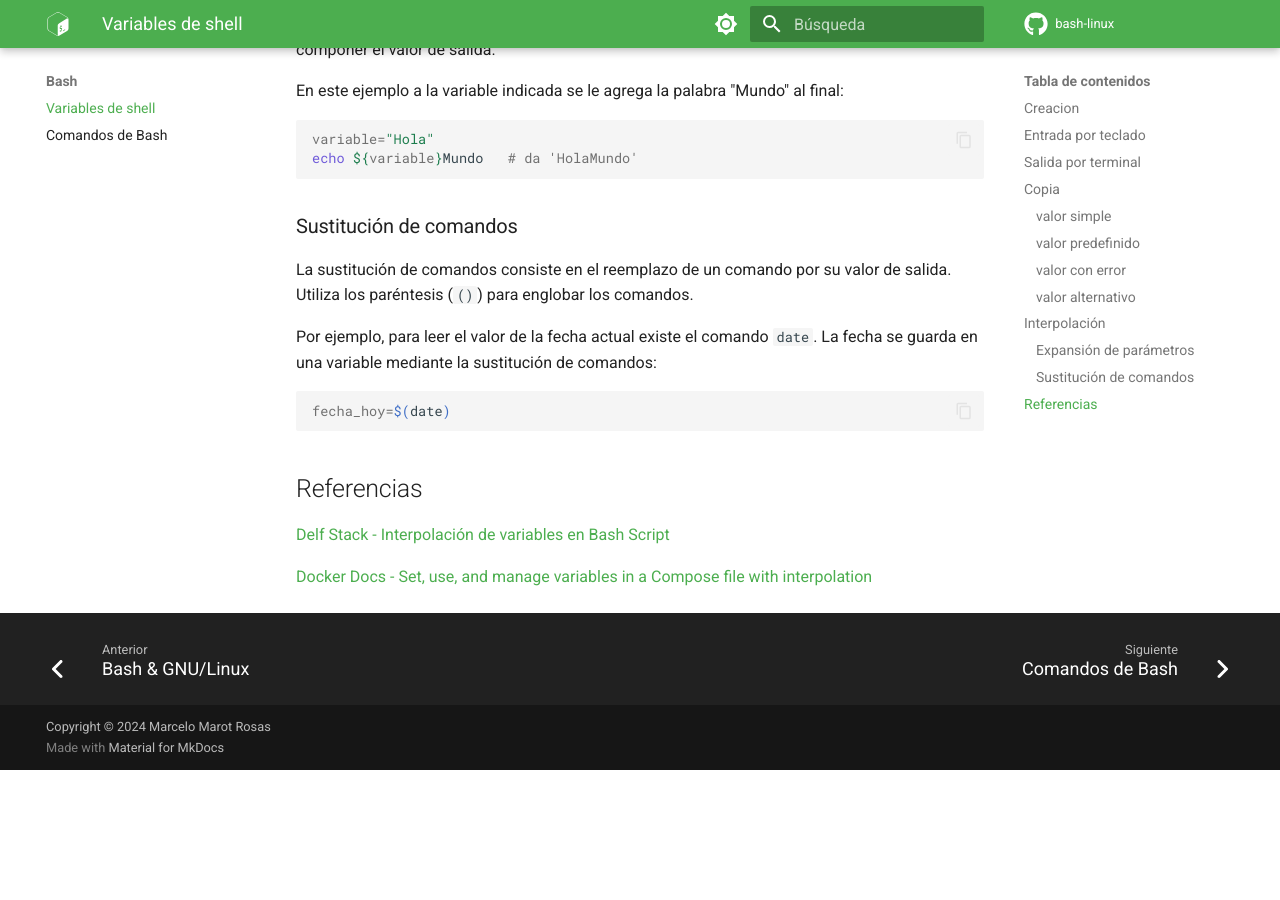
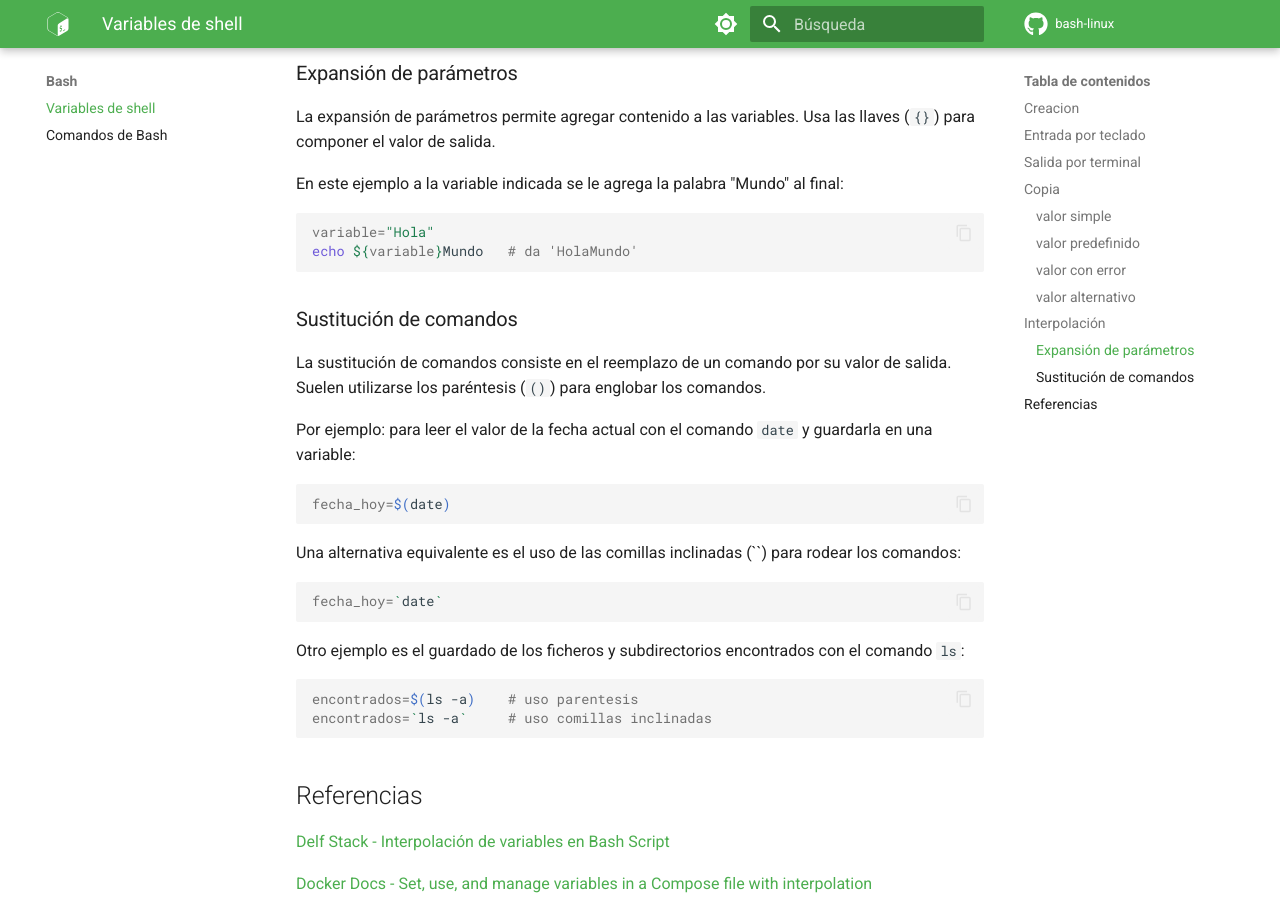
Before and after one commit to alejrot/bash-linux, an MkDocs documentation site: the page built from docs/bash/variables.md, in a window 1280 px wide and 900 px high, scrolled down 2820 px. Built offline with MkDocs 1.6.1 and Material for MkDocs 9.7.7, drawn with Linux system fonts in a browser that asks for light colours; plug-ins that fetch from the network failed and are left out; comment, search, counter and statistics services are not loaded; before the commit the page ends 3590 px from its top, so only the background shows below that; some of the changed text lies outside the part shown.

Commit message:
Bash: capitulo de variables mejorados

````diff
--- a/docs/bash/variables.md
+++ b/docs/bash/variables.md
@@ -34,7 +34,9 @@ Las variables en Bash se crean al asignarle un valor con el operador `=`:
 variable=valor
 ```
 
-Estas pueden ser creadas sin valor:
+Hay que tener cuidado de no dejar nunca espacios en blanco alrededor del signo `=` para permitir la asignación del valor.
+
+Sin embargo, las variables pueden ser creadas sin valor dejando en blanco el miembro derecho de la asignación:
 
 ```bash
 variable=
@@ -156,15 +158,31 @@ echo ${variable}Mundo   # da 'HolaMundo'
 ### Sustitución de comandos
 
 La sustitución de comandos consiste en el reemplazo de un comando por su valor de salida.
-Utiliza los paréntesis (`()`) para englobar los comandos.
+Suelen utilizarse los paréntesis (`()`) para englobar los comandos.
 
-Por ejemplo, para leer el valor de la fecha actual existe el comando `date`.
-La fecha se guarda en una variable
-mediante la sustitución de comandos:
+
+Por ejemplo:
+para leer el valor de la fecha actual con el comando `date`
+y guardarla en una variable:
 
 ```bash
 fecha_hoy=$(date)
 ```
+
+Una alternativa equivalente es el uso de las comillas inclinadas (\`\`) para rodear los comandos:
+
+```bash
+fecha_hoy=`date`
+```
+
+Otro ejemplo es el guardado de los ficheros y subdirectorios encontrados con el comando `ls`:
+
+```bash
+encontrados=$(ls -a)    # uso parentesis
+encontrados=`ls -a`     # uso comillas inclinadas
+```
+
+
 
 
 ## Referencias
````
Also changed, not shown: docs/bash/Bash.md (+13 -4 lines), docs/index.md (+3 -0 lines).
